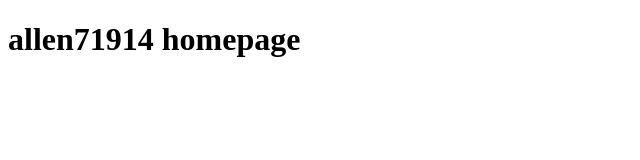
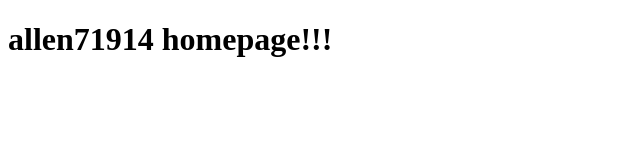
Before and after one commit to allen71914/allen71914.github.io, a plain HTML site: page index.html in a window 1280 px wide. Shown: the full height of the page, 0-640 px from the left. Drawn offline with Linux system fonts and the light colour scheme.

Commit message:
second commit

```diff
--- a/index.html
+++ b/index.html
@@ -6,6 +6,6 @@
     <title>Document</title>
 </head>
 <body>
-    <h1>allen71914 homepage</h1>
+    <h1>allen71914 homepage!!!</h1>
 </body>
 </html>
```
